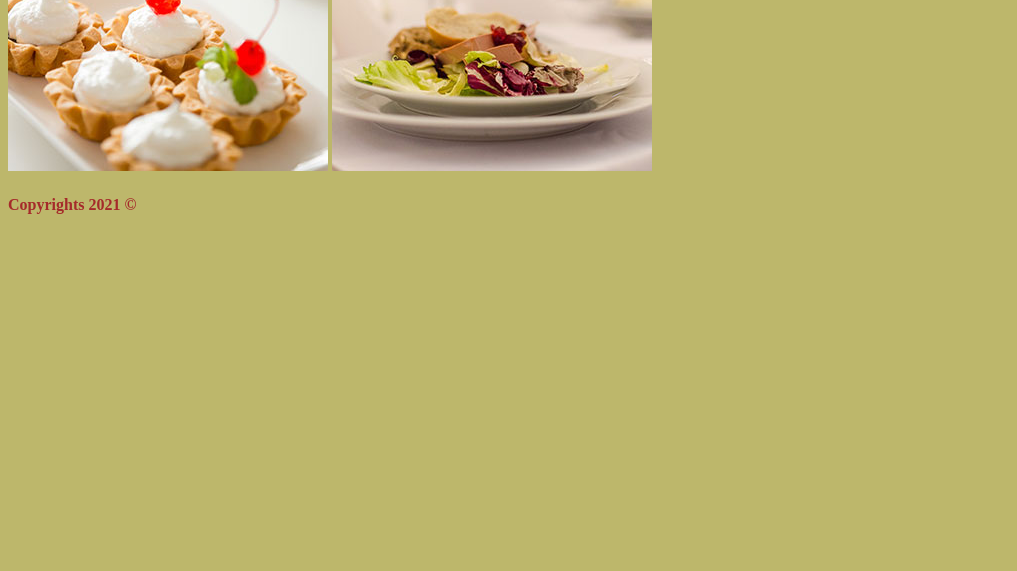
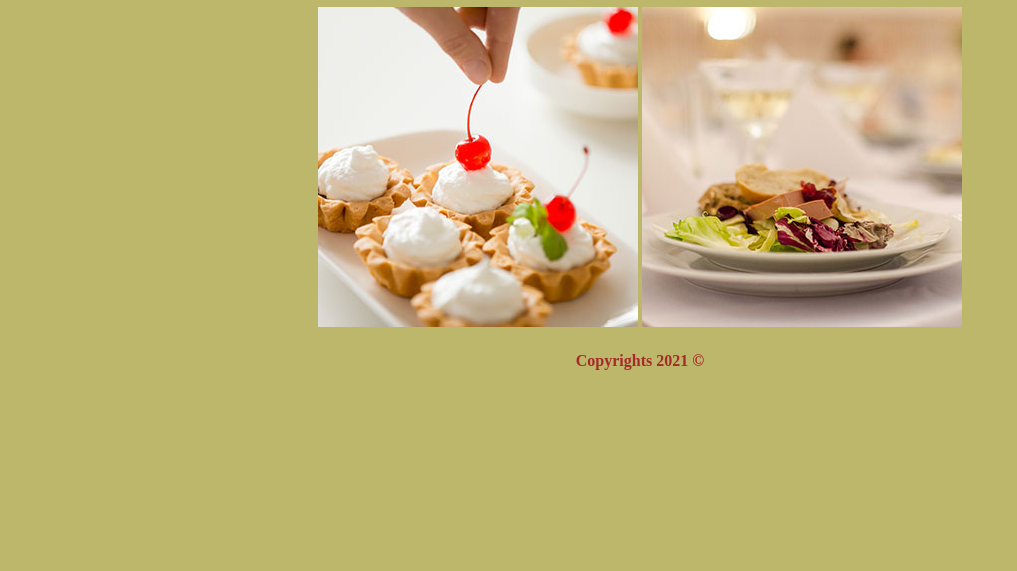
Before and after one commit to ramyyat/trygh0100, a plain HTML site: page index.html in a window 1280 px wide. Shown: the part 229-800 px from the top of the page, without its empty margins (0-1017 px from the left). Drawn offline with Linux system fonts and the light colour scheme.

Commit message:
4th version

```diff
--- a/index.html
+++ b/index.html
@@ -8,9 +8,12 @@
     <link rel="stylesheet" href="style.css">
 </head>
 <body>
-    <h1>Let's Try GitHub.com</h1>
-    <img src="img/photo-gallery-thumb-10.jpg" alt="">
-    <img src="img/photo-gallery-thumb-11.jpg" alt="">
-    <h4>Copyrights 2021 &copy;</h4>
+    <div>
+        <h1>Let's Try GitHub.com</h1>
+        <img src="img/photo-gallery-thumb-10.jpg" alt="">
+        <img src="img/photo-gallery-thumb-11.jpg" alt="">
+        <h4>Copyrights 2021 &copy;</h4>
+    </div>
+
 </body>
 </html>
--- a/style.css
+++ b/style.css
@@ -2,3 +2,10 @@
     background-color: darkkhaki;
     color: brown;
 }
+body{
+    text-align: center;
+    height: 95vh;
+    display: flex;
+    justify-content: center;
+    align-items: center;
+}
```
